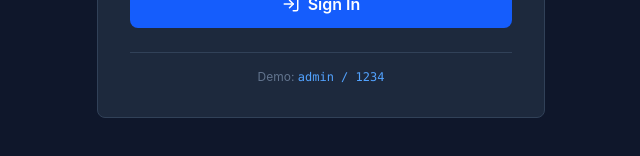
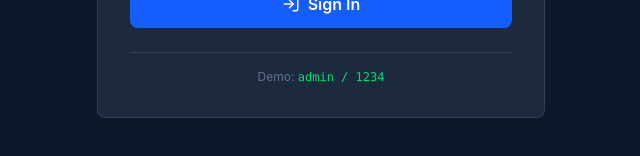
Before and after one commit to Tesfaye-kel/my-portifolio, a React (Vite) app: page /login in a window 1280 px wide. Shown: the part 542-698 px from the top of the page, without its empty margins (319-959 px from the left). Built offline with nearby package versions, Linux system fonts and the light colour scheme.

Commit message:
Change demo credentials text

```diff
--- a/src/components/admin/Login.jsx
+++ b/src/components/admin/Login.jsx
@@ -123,7 +123,7 @@ const Login = ({ onLogin }) => {
           {/* Flat footer */}
           <div className="mt-6 pt-4 border-t border-slate-700">
             <p className="text-center text-slate-500 text-xs">
-              Demo: <span className="text-blue-400 font-mono">admin / 1234</span>
+              Demo: <span className="text-green-400 font-mono">admin / 1234</span>
             </p>
           </div>
         </div>
```
